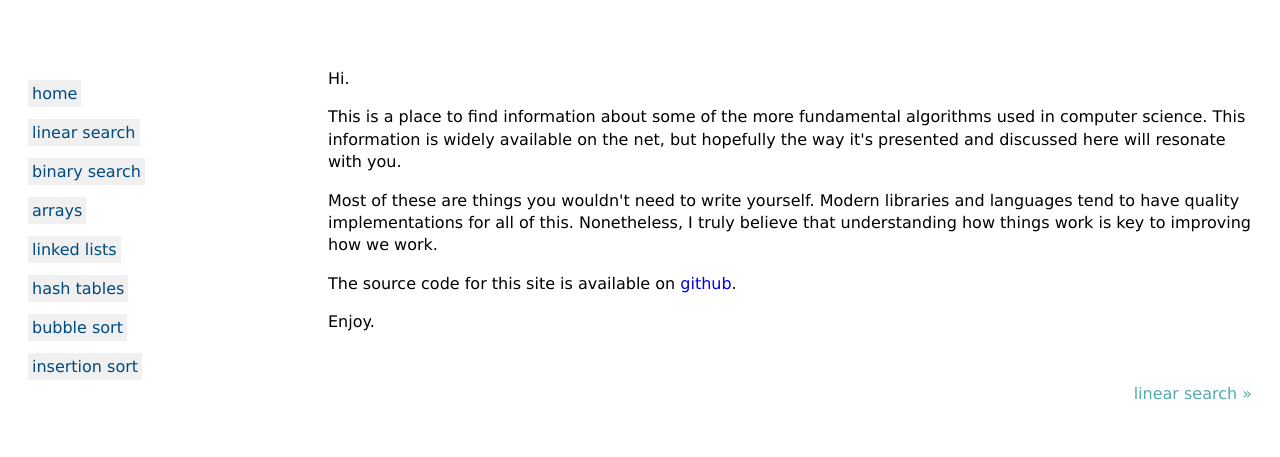
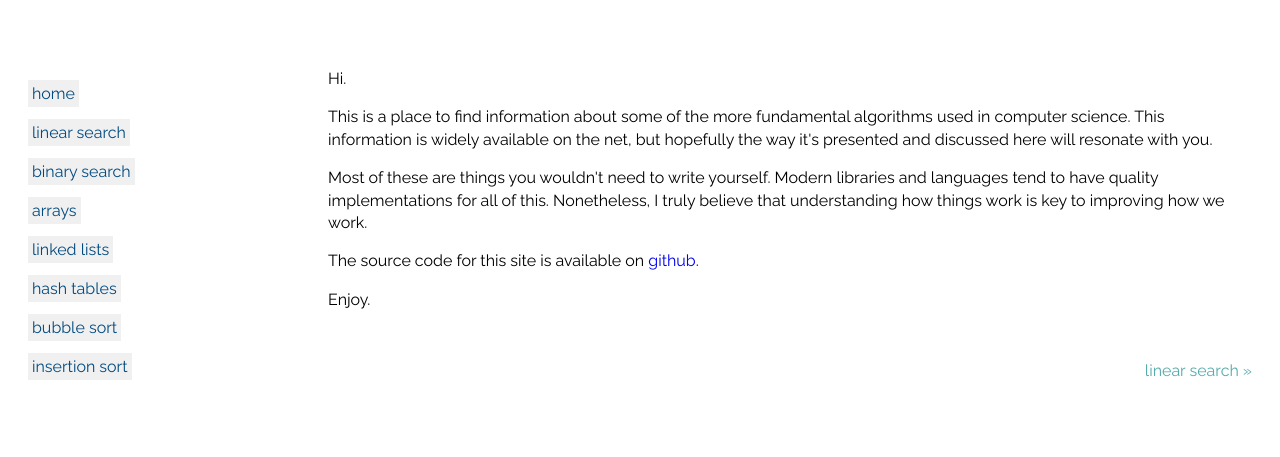
Before and after one commit to alsamzu/programmingNotes, a plain HTML site: page index.html in a window 1280 px wide. Drawn offline with nearby package versions, Linux system fonts and the light colour scheme.

Commit message:
modified font

```diff
--- a/css/main.css
+++ b/css/main.css
@@ -1,5 +1,5 @@
 html {
-    font-family: verdana;
+    font-family: 'Raleway', sans-serif;
 }
 
 h1 {
--- a/index.html
+++ b/index.html
@@ -8,6 +8,7 @@
     <script src="js/jquerymod.js"></script>
     <script src="js/main.js"></script>
     <script src="js/showme.js"></script>
+      <link href="https://fonts.googleapis.com/css?family=Raleway" rel="stylesheet">
   </head>
   <body>
     <div id="site">
```
